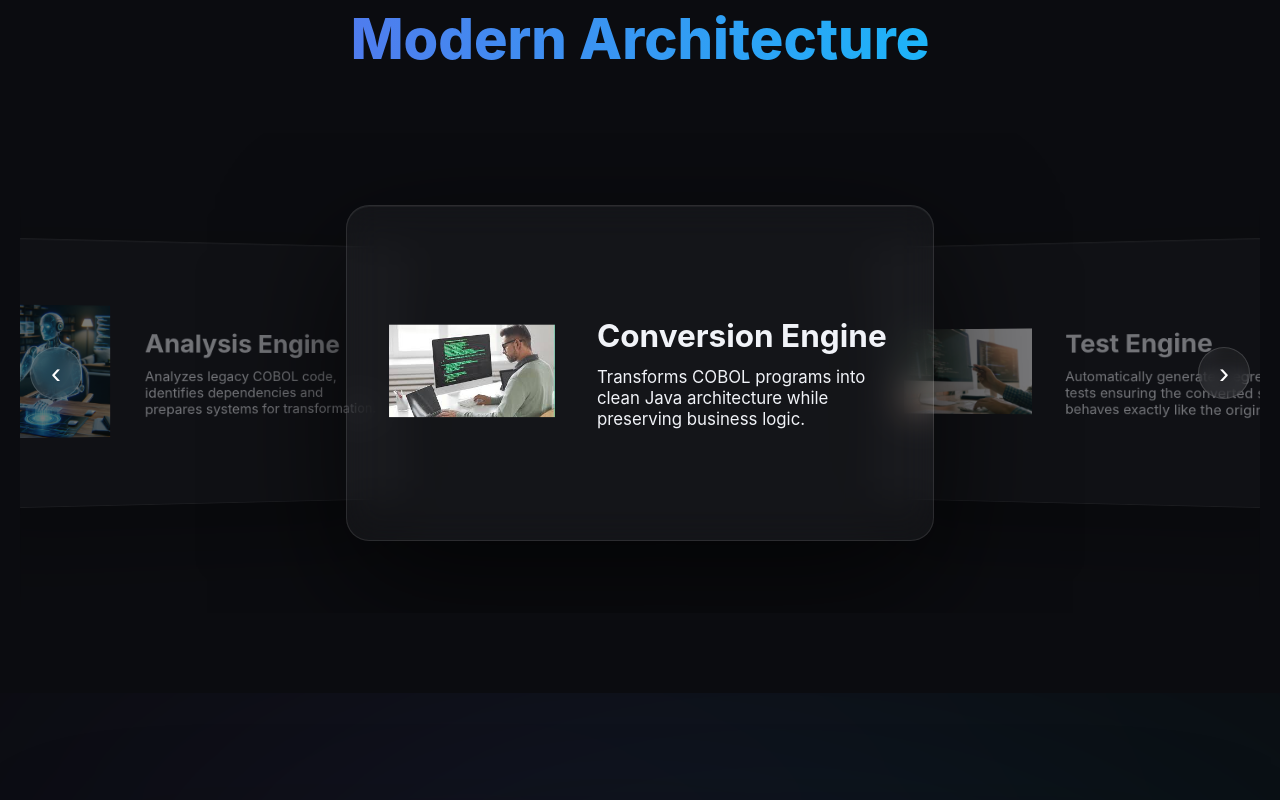
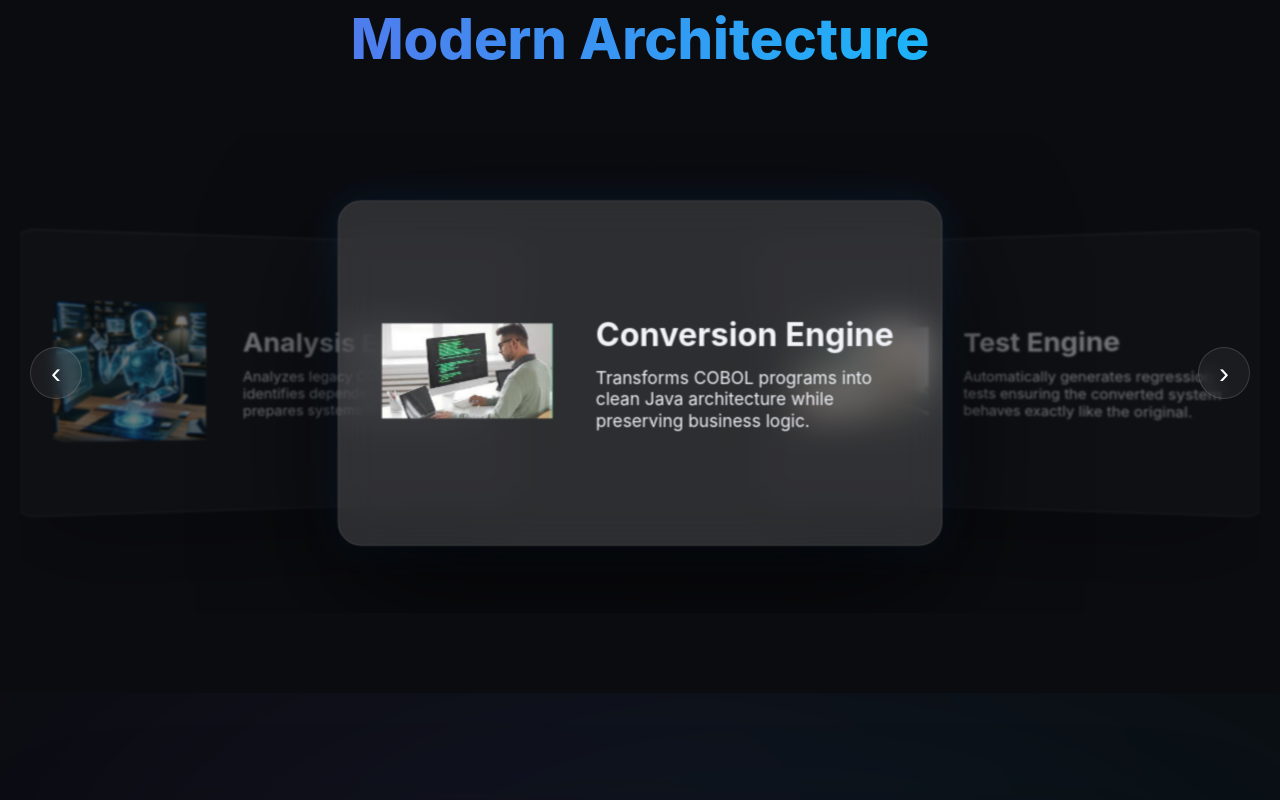
Before and after one commit to KarmanayGupta/EqV, a React (Vite) app: page / in a window 1280 px wide. Shown: the part 1840-2640 px from the top of the page. Built offline with nearby package versions, Linux system fonts and the light colour scheme.

Commit message:
Logo & Blog Fixes

```diff
--- a/index.html
+++ b/index.html
@@ -3,7 +3,7 @@
 
 <head>
   <meta charset="UTF-8" />
-  <link rel="icon" type="image/svg+xml" href="/vite.svg" />
+  <link rel="icon" type="image/svg+xml" href="src/assets/web-logo.png" />
   <meta name="viewport" content="width=device-width, initial-scale=1.0" />
   <title>EquiValic</title>
 </head>
--- a/src/components/Navbar.jsx
+++ b/src/components/Navbar.jsx
@@ -8,7 +8,9 @@ export default function Navbar() {
   return (
     <nav className="navbar">
       <div className="logo">
-        <img src={logo} alt="Equivalic Logo" />
+        <Link to="home" smooth duration={500}>
+          <img src={logo} alt="Equivalic Logo" />
+        </Link>
       </div>
 
       {/* NAV LINKS */}
--- a/src/styles/global.css
+++ b/src/styles/global.css
@@ -673,8 +673,11 @@ section {
   position: relative;
   width: 100%;
   height: 480px;
-  perspective: 2000px;
+  perspective: 1200px;
   overflow: hidden;
+  display: flex;
+  justify-content: center;
+  align-items: center;
 }
 
 /* ================= CARD ================= */
@@ -701,7 +704,7 @@ section {
   padding: 40px;
   border-radius: 22px;
   background: rgba(255, 255, 255, 0.04);
-  backdrop-filter: blur(16px);
+  backdrop-filter: blur(10px);
   border: 1px solid rgba(255, 255, 255, 0.1);
   box-shadow:
     0 40px 120px rgba(0, 0, 0, 0.7),
@@ -711,6 +714,26 @@ section {
 
 .carousel-card.active:hover .card-inner {
   transform: translateY(-6px) scale(1.02);
+}
+
+.carousel-card.active .card-inner {
+  background: rgba(255, 255, 255, 0.14);
+  backdrop-filter: blur(18px);
+  box-shadow:
+    0 40px 120px rgba(0, 0, 0, 0.8),
+    0 0 40px rgba(0, 150, 255, 0.15);
+}
+
+.carousel-card.left .card-inner,
+.carousel-card.right .card-inner {
+  background: rgba(255, 255, 255, 0.03);
+  backdrop-filter: blur(8px);
+}
+
+.carousel-card.left,
+.carousel-card.right {
+  opacity: 0.35;
+  filter: blur(1px);
 }
 
 /* ================= IMAGE ================= */
@@ -741,19 +764,19 @@ section {
 /* ================= POSITIONS ================= */
 .carousel-card.active {
   pointer-events: auto;
-  transform: translate(-50%, -50%) scale(1.05);
+  transform: translate(-50%, -50%) scale(1.08);
   opacity: 1;
-  z-index: 3;
+  z-index: 5;
 }
 
 .carousel-card.left {
-  transform: translate(calc(-50% - 460px), -50%) scale(0.82) rotateY(18deg);
+  transform: translate(calc(-50% - 360px), -50%) scale(0.85) rotateY(15deg);
   opacity: 0.45;
   z-index: 2;
 }
 
 .carousel-card.right {
-  transform: translate(calc(-50% + 460px), -50%) scale(0.82) rotateY(-18deg);
+  transform: translate(calc(-50% + 360px), -50%) scale(0.85) rotateY(-15deg);
   opacity: 0.45;
   z-index: 2;
 }
```
Also changed, not shown: src/assets/web-logo.png (added).
